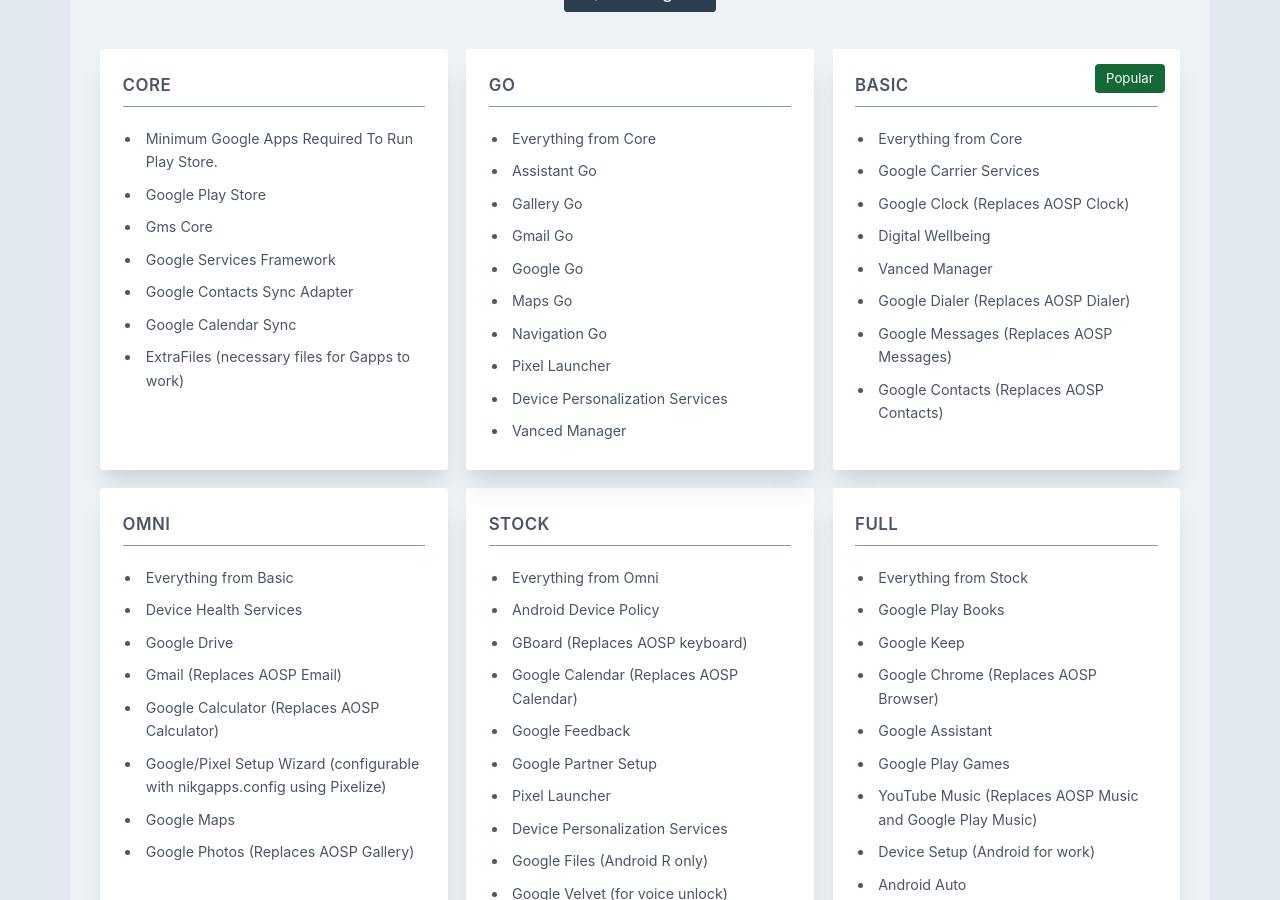
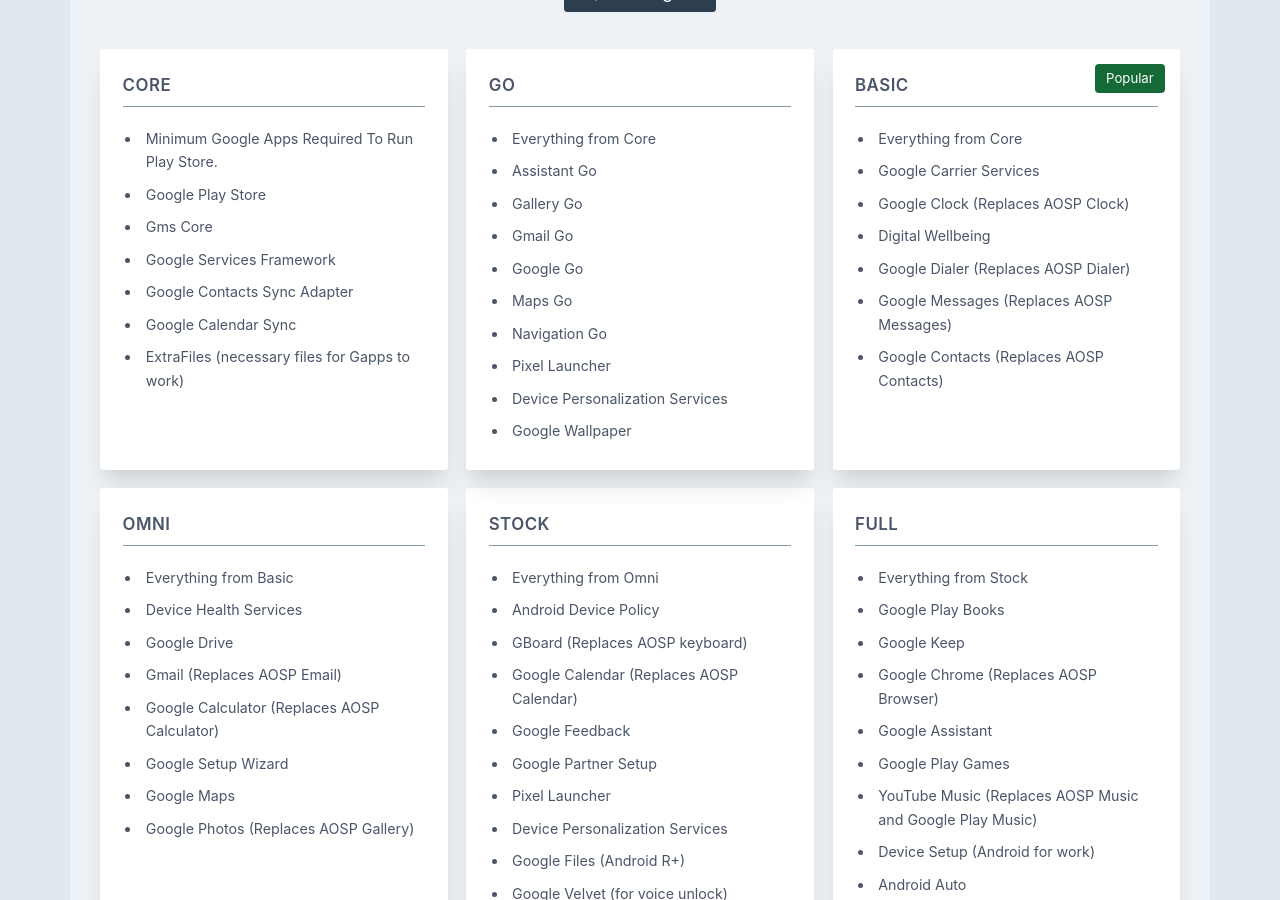
Before and after one commit to nikgapps/nikgapps.github.io, a Jekyll site: the page built from downloads.html, in a window 1280 px wide and 900 px high, scrolled down 300 px. Built offline with Jekyll 4.4.1, drawn with Linux system fonts in a browser that asks for light colours; some web fonts are replaced.

Commit message:
Update package changes

```diff
--- a/_data/downloads.yaml
+++ b/_data/downloads.yaml
@@ -14,7 +14,6 @@
           - item: Google Carrier Services
           - item: Google Clock (Replaces AOSP Clock)
           - item: Digital Wellbeing
-          - item: Vanced Manager
           - item: Google Dialer (Replaces AOSP Dialer)
           - item: Google Messages (Replaces AOSP Messages)
           - item: Google Contacts (Replaces AOSP Contacts)
@@ -25,7 +24,7 @@
           - item: Google Drive
           - item: Gmail (Replaces AOSP Email)
           - item: Google Calculator (Replaces AOSP Calculator)
-          - item: Google/Pixel Setup Wizard (configurable with nikgapps.config using Pixelize)
+          - item: Google Setup Wizard
           - item: Google Maps
           - item: Google Photos (Replaces AOSP Gallery)
     - title: Stock
@@ -38,7 +37,7 @@
           - item: Google Partner Setup
           - item: Pixel Launcher
           - item: Device Personalization Services
-          - item: Google Files (Android R only)
+          - item: Google Files (Android R+)
           - item: Google Velvet (for voice unlock)
           - item: Google Sound Recorder
           - item: Google Markup
@@ -66,4 +65,4 @@
           - item: Navigation Go
           - item: Pixel Launcher
           - item: Device Personalization Services
-          - item: Vanced Manager
+          - item: Google Wallpaper
```
